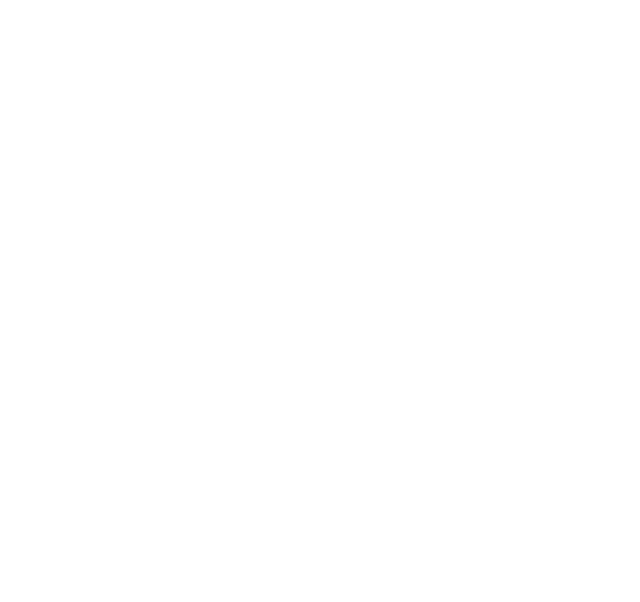
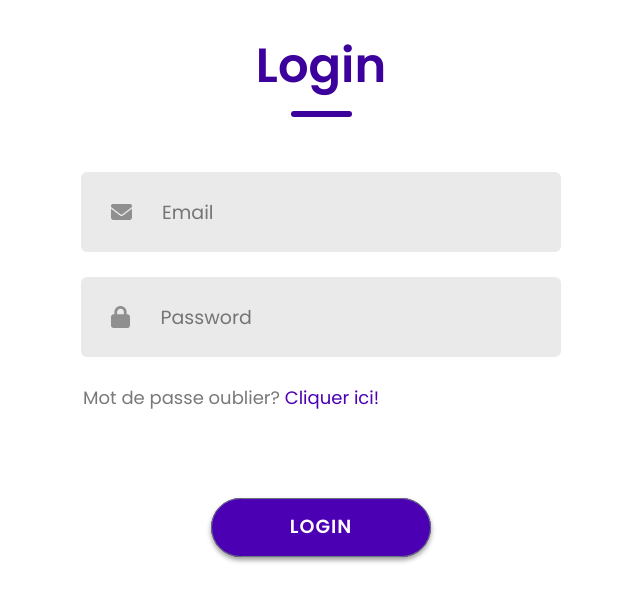
Before and after one commit to TojoKely04/Vente_Voiture_Front, a React (Create React App) app: page /Login in a window 1280 px wide. Before the commit this address had no page. Shown: the top 602 px of the page, without its empty margins (324-964 px from the left). Built offline with nearby package versions, Linux system fonts and the light colour scheme; a small style sheet from the web is missing.

Commit message:
Final Version

```diff
--- a/src/App.js
+++ b/src/App.js
@@ -18,6 +18,7 @@ import ModifMarque from './elements/ModifMarque';
 import ModifBoiteVitesse from './elements/ModifBoiteVitesse';
 import ModifMoteur from './elements/ModifMoteur';
 import Login from './login/LoginSingUp';
+import PrivateRoute from './login/PrivateRoute ';
 
 function App(){
   const styles = {
@@ -35,7 +36,8 @@ function App(){
     <div style={styles.contentMargin}>
     <Router>
       <Routes>
-          <Route exact path="/" element= {<Login/>} />
+      <Route element={<PrivateRoute/>}>
+          <Route path="/" element= {<Liste/>} />
           <Route path="/Annonce" element= {<Liste/>} />
           <Route path ="/Detail/:id" element={<Detail/>}/>
 
@@ -52,6 +54,8 @@ function App(){
           <Route path="/ModifMarque/:id" element={<ModifMarque/>} />
           <Route path="/ModifBoiteVitesse/:id" element={<ModifBoiteVitesse/>} />
           <Route path="/ModifMoteur/:id" element={<ModifMoteur/>} />
+      </Route>
+      <Route exact path="/Login" element= {<Login/>} />
       </Routes>
     </Router>
     </div>
--- a/src/elements/ModifBoiteVitesse.js
+++ b/src/elements/ModifBoiteVitesse.js
@@ -42,13 +42,15 @@ const ModifBoiteVitesse = () => {
       <>
       <Header/>
       <Container>
+            <div>
             <Form onSubmit={update}>
-            <div className="body--activity">
+            <div className="">
                 <h2 className="ajout--title"> Modifier Boite de vitesse </h2>
                 <p> Boite : <input type="text" name="vitesse" /> </p>
                 <button type='submit' id='boutton'>Valider</button>
             </div>
             </Form>
+            </div>
         </Container>
          </>
     );
--- a/src/elements/ModifCategorie.js
+++ b/src/elements/ModifCategorie.js
@@ -31,8 +31,7 @@ const ModifCategorie = () => {
         }
         axios.put(`https://ventevoitureback-production.up.railway.app/categorie`, data)
         .then(response => {
-
-            navigate('https://ventevoitureback-production.up.railway.app/categorie');
+            navigate('/Categorie');
         })
         .catch(error => {
             console.error('Erreur lors de la suppression du post:', error);
--- a/src/header/header.js
+++ b/src/header/header.js
@@ -1,10 +1,16 @@
 import { useState } from 'react';
 import { Navbar, Nav } from 'rsuite';
 import 'rsuite/dist/rsuite.min.css';
-import { Link } from 'react-router-dom';
+import { Link, useNavigate } from 'react-router-dom';
 
 const Example = ({ active, onSelect, ...props }) => {
+  const navigate = useNavigate();
+  const logout = () => {
+    localStorage.removeItem('token');
+    navigate("/Login");
+   }
   return (
+
    <Navbar {...props} >
      <Nav onSelect={onSelect} activeKey={active}>
        <Nav.Item eventKey="accueil"><Link to="/Annonce"  style={{textDecoration:'none'}}>Annonces</Link></Nav.Item>
@@ -22,6 +28,9 @@ const Example = ({ active, onSelect, ...props }) => {
          <Nav.Item eventKey="6"><Link to="/Statistique/Prix" style={{textDecoration:'none'}}>par rapport au prix</Link></Nav.Item>
        </Nav.Menu>
      </Nav>
+     <Nav className="">
+        <Nav.Item onClick={logout}>Déconnexion</Nav.Item>
+     </Nav>
    </Navbar>
   );
  };
--- a/src/login/LoginSingUp.js
+++ b/src/login/LoginSingUp.js
@@ -4,14 +4,41 @@ import email_icon from '../assets/image/email.png'
 import password_icon from '../assets/image/password.png'
 import '../assets/Login-SignUp.css';
 import  {Form} from 'reactstrap';
-import { Link } from 'react-router-dom';
+import { Link , useNavigate} from 'react-router-dom';
 import { Button} from 'reactstrap';
+import axios from 'axios';
 
 const LoginSingUp = () => {
+    const navigate = useNavigate();
+    const [error, setError] = useState(null);
 
+    function login(email,password) {
+
+        const data = {
+            "email":email,
+            "password":password
+        }
+
+        axios.post('https://ventevoitureback-production.up.railway.app/auth/authenticate', data)
+            .then(response => {
+                localStorage.setItem('token', response.data.token);
+                navigate("/Annonce")
+            })
+            .catch(error => {
+                setError("Le mot de passe que vous avez saisi est incorrect. Veuillez réessayer");
+            });
+    }
+
+    function submit(event){
+        event.preventDefault();
+        const email = event.target.elements.email.value;
+        const pass = event.target.elements.password.value;
+        login(email,pass);
+        event.target.reset();
+    }
     return (
         <>
-            <Form>
+            <Form onSubmit={submit}>
                 <div className='login'>
                     <div className='header'>
                         <div className="text">Login</div>
@@ -21,19 +48,21 @@ const LoginSingUp = () => {
                     <div className="inputs">
                         <div className="input">
                             <img src={email_icon} alt="" />
-                            <input type="email" placeholder='Email' className="input" />
+                            <input type="email" placeholder='Email' className="input" id="email" />
                         </div>
 
                         <div className="input">
                             <img src={password_icon} alt="" />
-                            <input type="password" placeholder='Password' className="input" />
+                            <input type="password" placeholder='Password' className="input" id="password" />
                         </div>
                     </div>
 
                     <div className="forgot-password">Mot de passe oublier? <span>Cliquer ici! </span></div>
+                    <div className="forgot-password">{error && <p style={{ color: 'red' }}>{error}</p>}</div>
+
                     <div className="submit-container">
                         <div className={"submit"} >
-                            <Button className='submit' tag={Link} to={"/Annonce"}>
+                            <Button className='submit'>
                                 Login
                             </Button>
                         </div>
--- /dev/null
+++ b/src/login/PrivateRoute .js
@@ -0,0 +1,11 @@
+import { Navigate, Outlet } from 'react-router-dom';
+
+const PrivateRoute = () => {
+    // Vérifiez si un jeton est présent dans le stockage local
+    const token = localStorage.getItem('token');
+
+    // Si un jeton est présent, rendez les éléments enfants
+    // Sinon, redirigez l'utilisateur vers la page de connexion
+    return token ? <Outlet/> : <Navigate to='/Login'/>;
+}
+export default PrivateRoute;
```
